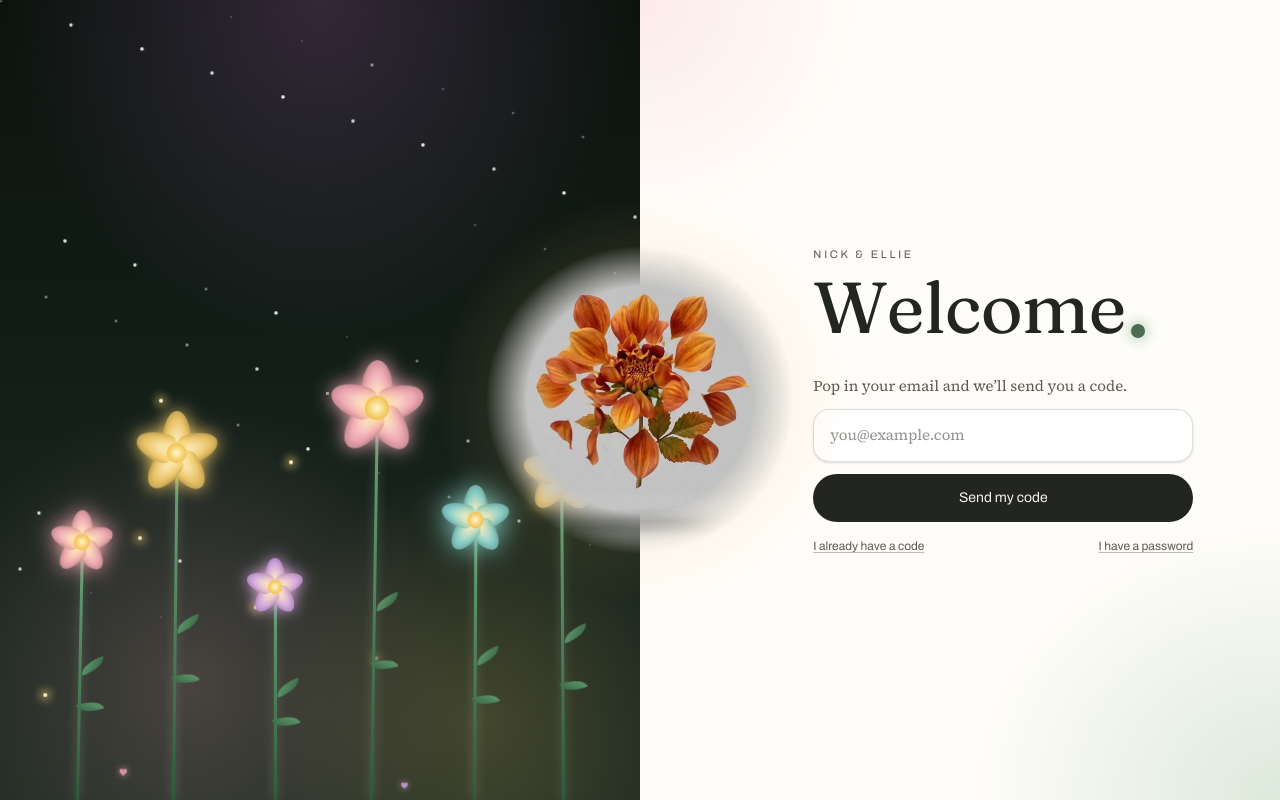
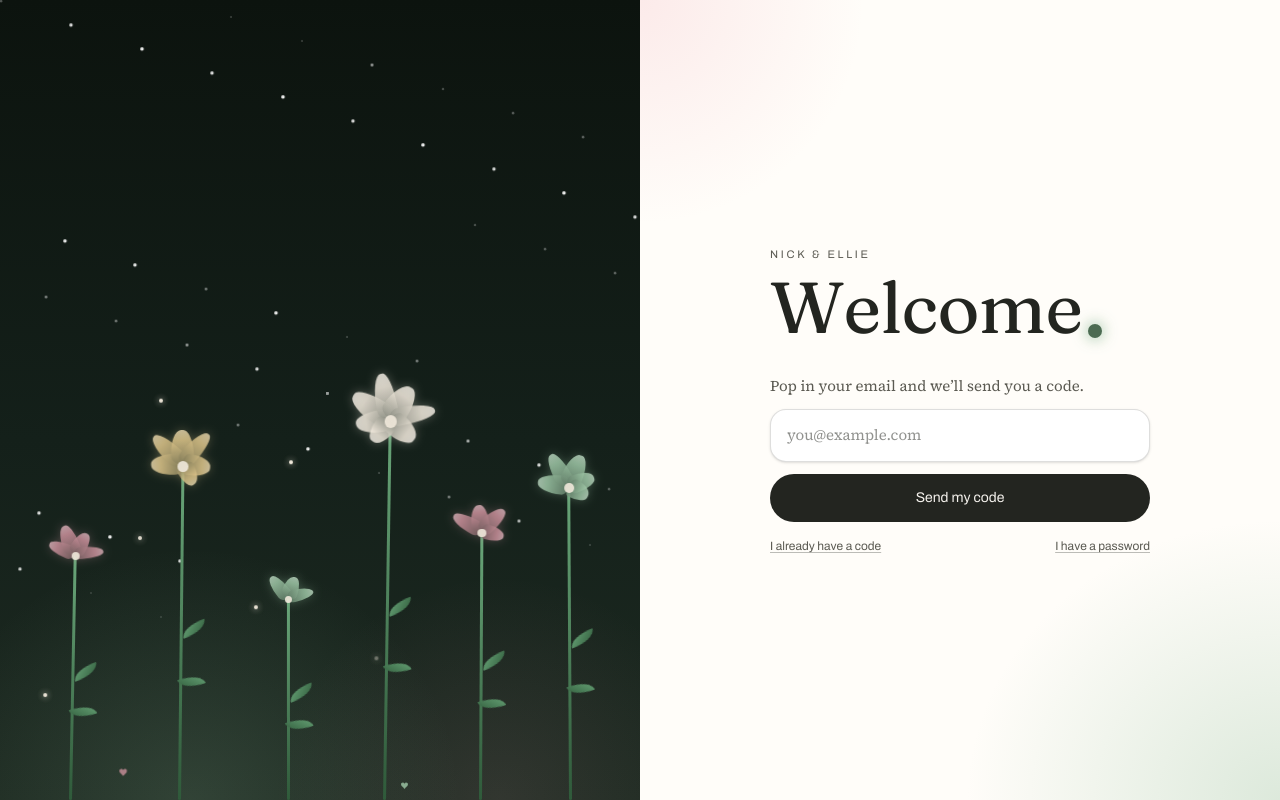
Before and after one commit to nicksdrewe/wedding, a Next.js app: page /login in a window 1280 px wide. Built offline with nearby package versions, Linux system fonts and the light colour scheme.

Commit message:
Sign-in: remove middle flower; softer, uneven garden in site colours
Co-Authored-By: Claude Sonnet 5.5 <noreply@anthropic.com>

```diff
--- a/src/app/styles/auth.css
+++ b/src/app/styles/auth.css
@@ -24,9 +24,8 @@
   flex: 0 0 var(--split-y);
   overflow: hidden;
   background:
-    radial-gradient(60% 50% at 30% 85%, rgba(240, 169, 180, 0.22), transparent 70%),
-    radial-gradient(50% 45% at 75% 90%, rgba(236, 197, 102, 0.2), transparent 70%),
-    radial-gradient(70% 60% at 50% 0%, rgba(122, 79, 134, 0.35), transparent 70%),
+    radial-gradient(60% 45% at 30% 100%, rgba(156, 196, 164, 0.16), transparent 70%),
+    radial-gradient(50% 40% at 78% 100%, rgba(201, 143, 154, 0.12), transparent 70%),
     linear-gradient(180deg, #0c130e 0%, #14201a 55%, #1d2a21 100%);
 }
 @media (min-width: 1024px) {
@@ -49,8 +48,7 @@
 }
 @media (min-width: 1024px) {
   .auth-paper {
-    /* keep the form clear of the flower standing on the split */
-    padding: 40px 48px 40px calc(clamp(190px, 24vw, 360px) * 0.36 + 24px);
+    padding: 40px 48px;
   }
 }
 
@@ -76,7 +74,7 @@
   width: var(--hs, 14px);
   fill: var(--hc, #f0a9b4);
   opacity: 0;
-  filter: drop-shadow(0 0 6px var(--hc, #f0a9b4));
+
   animation: auth-rise var(--hd, 11s) ease-in var(--hdl, 0s) infinite;
 }
 @keyframes auth-rise {
@@ -91,8 +89,8 @@
   width: 4px;
   height: 4px;
   border-radius: 50%;
-  background: #fff3c2;
-  box-shadow: 0 0 10px 3px rgba(255, 220, 130, 0.7);
+  background: #f1e9dc;
+  box-shadow: 0 0 6px 1px rgba(241, 233, 220, 0.45);
   opacity: 0;
   animation: auth-drift var(--fd, 9s) ease-in-out var(--fdl, 0s) infinite;
 }
@@ -130,7 +128,7 @@
   transform-origin: bottom;
   transform: scaleY(0);
   animation: auth-grow 2.2s cubic-bezier(0.19, 1, 0.22, 1) var(--gd, 0s) forwards;
-  box-shadow: 0 0 10px rgba(156, 196, 164, 0.4);
+
 }
 .auth-flower__leaf {
   position: absolute;
@@ -151,88 +149,40 @@
   width: var(--bs, 70px);
   height: var(--bs, 70px);
   margin: calc(var(--bs, 70px) / -2) 0 0 calc(var(--bs, 70px) / -2);
-  transform: scale(0) rotate(-40deg);
-  animation: auth-bloom 2.4s cubic-bezier(0.19, 1, 0.22, 1) calc(var(--gd, 0s) + 1.6s) forwards, auth-glow 4s ease-in-out calc(var(--gd, 0s) + 4s) infinite alternate;
-  filter: drop-shadow(0 0 14px var(--bc));
+  transform: scale(0) rotate(-25deg);
+  animation: auth-bloom 2.8s cubic-bezier(0.19, 1, 0.22, 1) calc(var(--gd, 0s) + 1.6s) forwards;
+  filter: drop-shadow(0 0 5px color-mix(in srgb, var(--bc) 35%, transparent));
 }
 .auth-flower__petal {
   position: absolute;
   left: 50%;
   top: 50%;
-  width: 34%;
-  height: 50%;
-  margin-left: -17%;
-  margin-top: -50%;
-  border-radius: 50% 50% 50% 50% / 70% 70% 30% 30%;
-  background: radial-gradient(ellipse at 50% 85%, #fff8e0 0%, var(--bc) 55%, color-mix(in srgb, var(--bc) 60%, #000) 100%);
+  width: calc(30% * var(--wid, 1));
+  height: calc(52% * var(--len, 1));
+  margin-left: calc(-15% * var(--wid, 1));
+  margin-top: calc(-52% * var(--len, 1));
+  border-radius: 55% 45% 50% 50% / 85% 80% 20% 25%;
+  background: linear-gradient(to top, color-mix(in srgb, var(--bc) 55%, #1d2a21), var(--bc) 70%, color-mix(in srgb, var(--bc) 70%, #fff));
   transform-origin: 50% 100%;
   transform: rotate(var(--r));
-  opacity: 0.95;
+  opacity: 0.82;
 }
 .auth-flower__core {
   position: absolute;
-  inset: 38%;
+  left: 44%;
+  top: 46%;
+  width: 14%;
+  height: 14%;
   border-radius: 50%;
-  background: radial-gradient(circle, #fff6c8, #f2c14e 70%);
-  box-shadow: 0 0 16px 4px rgba(255, 220, 130, 0.75);
+  background: #f1e9dc;
+  opacity: 0.9;
 }
 @keyframes auth-grow { to { transform: scaleY(1); } }
 @keyframes auth-fade { to { opacity: 1; } }
 @keyframes auth-bloom { to { transform: scale(1) rotate(0deg); } }
-@keyframes auth-glow {
-  from { filter: drop-shadow(0 0 8px var(--bc)); }
-  to { filter: drop-shadow(0 0 22px var(--bc)); }
-}
 @keyframes auth-sway {
   from { transform: rotate(-1.6deg); }
   to { transform: rotate(1.6deg); }
-}
-
-/* the flower that stands across the split */
-.auth-medallion {
-  position: absolute;
-  z-index: 5;
-  left: 50%;
-  top: var(--split-y);
-  width: clamp(190px, 24vw, 360px);
-  aspect-ratio: 1;
-  transform: translate(-50%, -50%);
-  border-radius: 50%;
-  pointer-events: none;
-  -webkit-mask: radial-gradient(circle, #000 52%, transparent 71%);
-  mask: radial-gradient(circle, #000 52%, transparent 71%);
-}
-@media (min-width: 1024px) {
-  .auth-medallion {
-    top: 50%;
-  }
-}
-.auth-medallion canvas {
-  width: 100%;
-  height: 100%;
-  display: block;
-}
-.auth-medallion-glow {
-  position: absolute;
-  z-index: 4;
-  left: 50%;
-  top: var(--split-y);
-  width: clamp(260px, 34vw, 520px);
-  aspect-ratio: 1;
-  transform: translate(-50%, -50%);
-  border-radius: 50%;
-  background: radial-gradient(circle, rgba(236, 197, 102, 0.28), transparent 65%);
-  pointer-events: none;
-  animation: auth-glow-pulse 5s ease-in-out infinite alternate;
-}
-@media (min-width: 1024px) {
-  .auth-medallion-glow {
-    top: 50%;
-  }
-}
-@keyframes auth-glow-pulse {
-  from { opacity: 0.6; transform: translate(-50%, -50%) scale(0.95); }
-  to { opacity: 1; transform: translate(-50%, -50%) scale(1.05); }
 }
 
 /* ── the Splitting-style word ── */
@@ -457,7 +407,7 @@
 @keyframes whoosh-cover { to { opacity: 1; } }
 
 @media (prefers-reduced-motion: reduce) {
-  .auth-star, .auth-heart, .auth-firefly, .auth-flower, .auth-medallion-glow, .split-word__dot { animation: none; }
+  .auth-star, .auth-heart, .auth-firefly, .auth-flower, .split-word__dot { animation: none; }
   .auth-flower__stem { animation: none; transform: scaleY(1); }
   .auth-flower__bloom { animation: none; transform: none; }
   .auth-flower__leaf { animation: none; opacity: 1; }
--- a/src/components/auth/AuthScene.tsx
+++ b/src/components/auth/AuthScene.tsx
@@ -1,81 +1,28 @@
 "use client";
-
-import { useEffect, useRef } from "react";
 
 // The night garden (left) and the paper page (right) with a flower standing
 // across the split. Purely decorative; the form is passed in as children.
 
-const FLOWERS = [
-  { x: "12%", h: "46%", bs: 64, bc: "#f0a9b4", gd: 0.2, sd: 0.4 },
-  { x: "27%", h: "62%", bs: 84, bc: "#ecc566", gd: 0.7, sd: 1.2 },
-  { x: "43%", h: "38%", bs: 58, bc: "#d3a6e2", gd: 1.2, sd: 2 },
-  { x: "58%", h: "70%", bs: 96, bc: "#f0a9b4", gd: 0.5, sd: 0.8 },
-  { x: "74%", h: "50%", bs: 70, bc: "#86d0cb", gd: 1.5, sd: 1.6 },
-  { x: "88%", h: "58%", bs: 78, bc: "#ecc566", gd: 0.9, sd: 2.4 },
+// Each flower has its own uneven set of petals (angle, length, width), so none
+// is a perfect wheel. Colours are the site's own: sage, cream, dusky rose, soft gold.
+type Petal = [number, number, number];
+const FLOWERS: { x: string; h: string; bs: number; bc: string; gd: number; sd: number; petals: Petal[] }[] = [
+  { x: "11%", h: "44%", bs: 58, bc: "#c98f9a", gd: 0.2, sd: 0.4, petals: [[-70, 0.9, 0.8], [-22, 1, 1], [30, 0.78, 0.9], [84, 0.95, 0.7]] },
+  { x: "28%", h: "60%", bs: 76, bc: "#dcc489", gd: 0.7, sd: 1.2, petals: [[-95, 0.8, 0.9], [-48, 1, 0.8], [-4, 0.85, 1], [41, 1, 0.75], [96, 0.7, 0.9], [150, 0.6, 0.8]] },
+  { x: "45%", h: "36%", bs: 52, bc: "#9cc4a4", gd: 1.2, sd: 2, petals: [[-40, 1, 0.9], [18, 0.8, 1], [76, 0.95, 0.8]] },
+  { x: "60%", h: "68%", bs: 88, bc: "#f1e9dc", gd: 0.5, sd: 0.8, petals: [[-100, 0.75, 0.85], [-58, 0.95, 0.9], [-12, 1, 0.8], [33, 0.82, 1], [78, 1, 0.7], [128, 0.7, 0.9], [-145, 0.6, 0.8]] },
+  { x: "75%", h: "48%", bs: 62, bc: "#c98f9a", gd: 1.5, sd: 1.6, petals: [[-62, 1, 0.8], [-8, 0.8, 0.95], [47, 0.95, 0.85], [104, 0.7, 0.8]] },
+  { x: "89%", h: "56%", bs: 70, bc: "#9cc4a4", gd: 0.9, sd: 2.4, petals: [[-84, 0.85, 0.9], [-30, 1, 0.8], [22, 0.9, 1], [70, 0.75, 0.85], [118, 0.6, 0.9]] },
 ];
 
 const HEART =
   "M23.6 2c-3.363 0-6.258 2.736-7.599 5.594-1.342-2.858-4.237-5.594-7.601-5.594-4.637 0-8.4 3.764-8.4 8.401 0 9.433 9.516 11.906 16.001 21.232 6.13-9.268 15.999-12.1 15.999-21.232 0-4.637-3.763-8.401-8.4-8.401z";
 const HEARTS = [
-  { l: "18%", s: 12, d: 12, dl: 2.5, x: 24, c: "#f0a9b4" },
-  { l: "40%", s: 16, d: 14, dl: 4.5, x: -18, c: "#ecc566" },
-  { l: "62%", s: 11, d: 11, dl: 3.2, x: 30, c: "#d3a6e2" },
-  { l: "80%", s: 14, d: 13, dl: 6, x: -26, c: "#f0a9b4" },
+  { l: "18%", s: 12, d: 12, dl: 2.5, x: 24, c: "#c98f9a" },
+  { l: "40%", s: 16, d: 14, dl: 4.5, x: -18, c: "#dcc489" },
+  { l: "62%", s: 11, d: 11, dl: 3.2, x: 30, c: "#9cc4a4" },
+  { l: "80%", s: 14, d: 13, dl: 6, x: -26, c: "#c98f9a" },
 ];
-
-// The frames of the landing page's blooming flower, played once on arrival.
-// Every few frames, so the whole thing stays light.
-const FRAMES = Array.from({ length: 18 }, (_, i) => 1 + i * 4);
-const FRAME_SRC = (n: number) => `/hero-frames/frame-${String(n).padStart(4, "0")}.jpg`;
-
-function Medallion() {
-  const ref = useRef<HTMLCanvasElement>(null);
-  useEffect(() => {
-    const canvas = ref.current;
-    if (!canvas) return;
-    const ctx = canvas.getContext("2d");
-    if (!ctx) return;
-    canvas.width = 720;
-    canvas.height = 720;
-    const images: HTMLImageElement[] = [];
-    let alive = true;
-    let timer: number | undefined;
-    let loaded = 0;
-    const draw = (img: HTMLImageElement) => {
-      // The flower sits in the middle of a wider picture: crop a square round it.
-      const side = img.naturalHeight * 0.92;
-      ctx.drawImage(img, img.naturalWidth / 2 - side / 2, img.naturalHeight * 0.04, side, side, 0, 0, 720, 720);
-    };
-    const play = () => {
-      const reduce = window.matchMedia("(prefers-reduced-motion: reduce)").matches;
-      let i = reduce ? images.length - 1 : 0;
-      const step = () => {
-        if (!alive) return;
-        draw(images[i]);
-        if (i < images.length - 1) {
-          i += 1;
-          timer = window.setTimeout(step, 95);
-        }
-      };
-      step();
-    };
-    FRAMES.forEach((n, idx) => {
-      const img = new Image();
-      img.onload = () => {
-        loaded += 1;
-        if (idx === 0) draw(img);
-        if (loaded === FRAMES.length) play();
-      };
-      img.src = FRAME_SRC(n);
-      images[idx] = img;
-    });
-    return () => {
-      alive = false;
-      if (timer) window.clearTimeout(timer);
-    };
-  }, []);
-  return <canvas ref={ref} aria-hidden="true" />;
-}
 
 export function AuthScene({ children }: { children: React.ReactNode }) {
   return (
@@ -132,8 +79,8 @@ export function AuthScene({ children }: { children: React.ReactNode }) {
               <span className="auth-flower__leaf auth-flower__leaf--l" />
               <span className="auth-flower__leaf auth-flower__leaf--r" />
               <span className="auth-flower__bloom">
-                {[0, 72, 144, 216, 288].map((r) => (
-                  <span key={r} className="auth-flower__petal" style={{ "--r": `${r}deg` } as React.CSSProperties} />
+                {f.petals.map(([r, len, wid]) => (
+                  <span key={r} className="auth-flower__petal" style={{ "--r": `${r}deg`, "--len": len, "--wid": wid } as React.CSSProperties} />
                 ))}
                 <span className="auth-flower__core" />
               </span>
@@ -142,11 +89,6 @@ export function AuthScene({ children }: { children: React.ReactNode }) {
         </div>
       </div>
 
-      <div className="auth-medallion-glow" aria-hidden="true" />
-      <div className="auth-medallion">
-        <Medallion />
-      </div>
-
       <div className="auth-paper">{children}</div>
     </div>
   );
```
